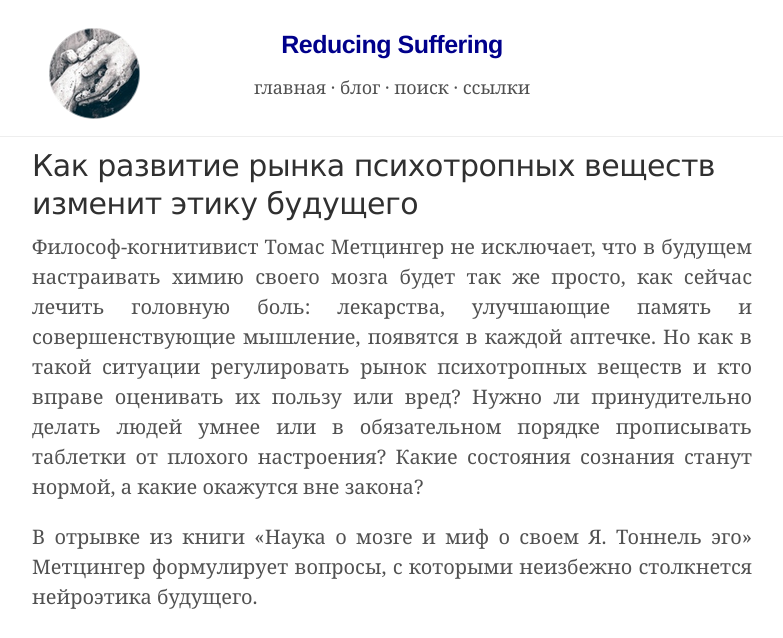
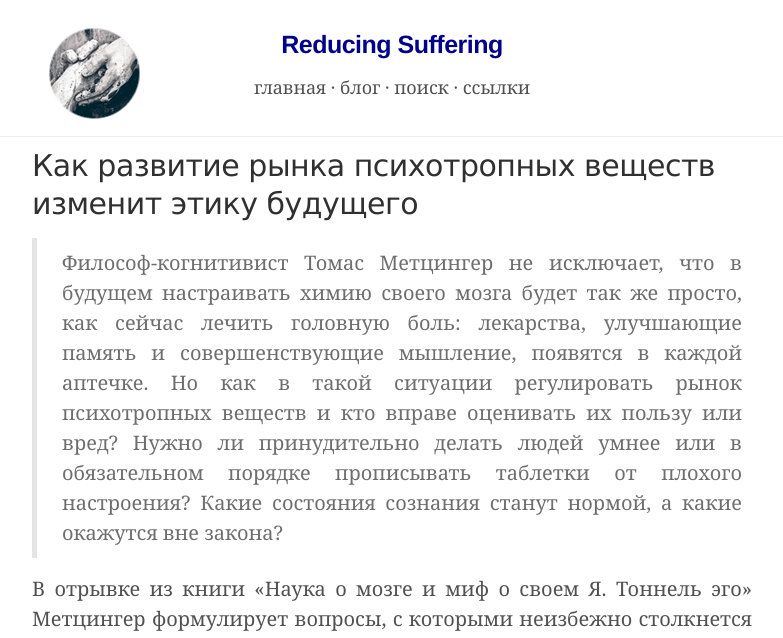
Before and after one commit to ReducingSuffering/reducingsuffering.github.io, a Jekyll site: the page built from _posts/wt/Авторы/Иноязычные/Томас Метцингер/2021-06-01-224.md, in a window 1280 px wide. Shown: the top 638 px of the page, without its empty margins (248-1031 px from the left). Built offline with Jekyll 4.4.1, drawn with Linux system fonts in a browser that asks for light colours.

Commit message:
Update 2021-06-01-224.md

```diff
--- a/_posts/wt/Авторы/Иноязычные/Томас Метцингер/2021-06-01-224.md
+++ b/_posts/wt/Авторы/Иноязычные/Томас Метцингер/2021-06-01-224.md
@@ -14,6 +14,6 @@
 archive: https://web.archive.org/web/20221129135505/https://theoryandpractice.ru/posts/16048-politsiya-golovnogo-mozga-kak-razvitie-rynka-psikhotropnykh-veshchestv-izmenit-etiku-budushchego
 preview: https://storage.theoryandpractice.ru/tnp/uploads/image_block/000/041/843/image/base_687fa3df83.jpg
 ---
-Философ-когнитивист Томас Метцингер не исключает, что в будущем настраивать химию своего мозга будет так же просто, как сейчас лечить головную боль: лекарства, улучшающие память и совершенствующие мышление, появятся в каждой аптечке. Но как в такой ситуации регулировать рынок психотропных веществ и кто вправе оценивать их пользу или вред? Нужно ли принудительно делать людей умнее или в обязательном порядке прописывать таблетки от плохого настроения? Какие состояния сознания станут нормой, а какие окажутся вне закона?
+>Философ-когнитивист Томас Метцингер не исключает, что в будущем настраивать химию своего мозга будет так же просто, как сейчас лечить головную боль: лекарства, улучшающие память и совершенствующие мышление, появятся в каждой аптечке. Но как в такой ситуации регулировать рынок психотропных веществ и кто вправе оценивать их пользу или вред? Нужно ли принудительно делать людей умнее или в обязательном порядке прописывать таблетки от плохого настроения? Какие состояния сознания станут нормой, а какие окажутся вне закона?
 
 В отрывке из книги «Наука о мозге и миф о своем Я. Тоннель эго» Метцингер формулирует вопросы, с которыми неизбежно столкнется нейроэтика будущего.
```
